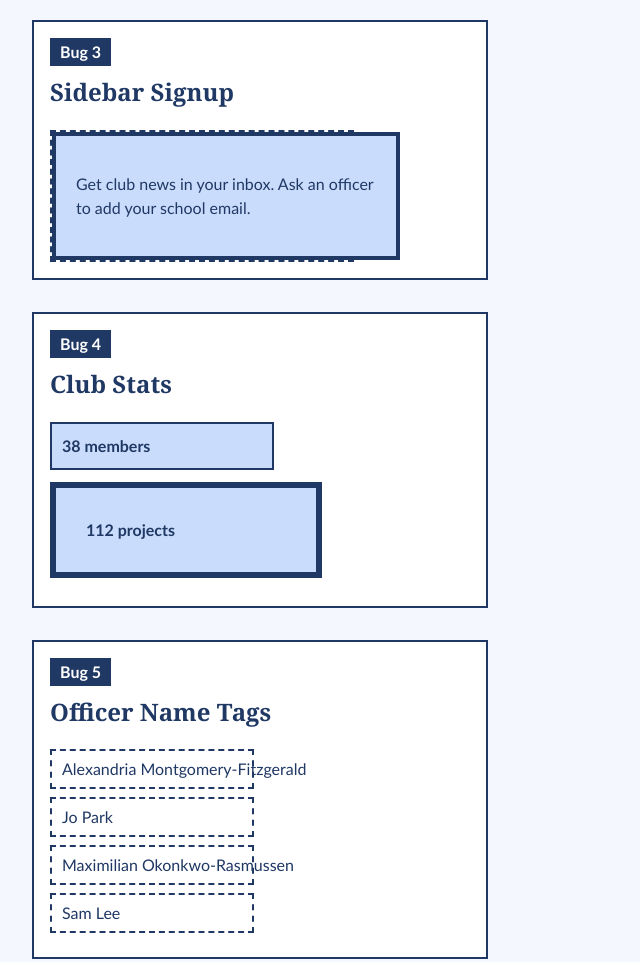
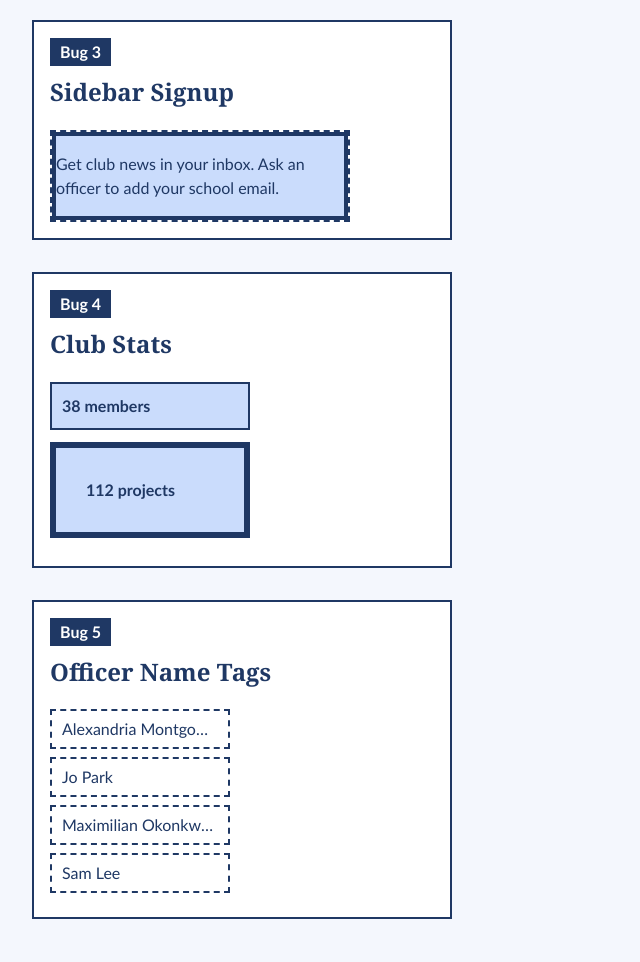
Before and after one commit to tshum3390/box-model, a plain HTML site: page starter 1/starter/overflow-lab.html in a window 1280 px wide. Shown: the part 680-1642 px from the top of the page, without its empty margins (0-640 px from the left). Drawn offline with Linux system fonts and the light colour scheme.

Commit message:
Block 1: overflow lab and border-box reset

```diff
--- a/starter 1/starter/css/overflow-lab.css
+++ b/starter 1/starter/css/overflow-lab.css
@@ -4,6 +4,12 @@
    ========================================================== */
 
 /* ---------- Provided styles: do not change these ---------- */
+
+*,
+*::before,
+*::after {
+  box-sizing: border-box;
+}
 
 body {
   font-family: Calibri, Arial, sans-serif;
@@ -46,6 +52,7 @@ h2 {
    but readers still need to reach every announcement. */
 .announcements {
   height: 160px;
+  overflow-x: auto;
 }
 
 
@@ -55,6 +62,7 @@ h2 {
   background-color: #1E2761;
   color: #CADCFC;
   padding: 12px;
+  overflow-y: auto;
 }
 
 
@@ -67,7 +75,7 @@ h2 {
 
 .signup-box {
   width: 100%;
-  padding: 20px;
+  padding: 0px;
   border: 4px solid #1F3864;
   background-color: #CADCFC;
 }
@@ -100,6 +108,8 @@ h2 {
   border: 2px dashed #1F3864;
   padding: 6px 10px;
   margin: 0 0 8px;
+  overflow: hidden;
+  text-overflow: ellipsis;
 }
 
 
--- a/starter 1/starter/css/style.css
+++ b/starter 1/starter/css/style.css
@@ -4,7 +4,13 @@
    ========================================================== */
 
 /* ---------- Provided styles: do not change these ---------- */
-* {outline: 1px solid red;}
+
+*,
+*::before,
+*::after {
+  box-sizing: border-box;
+}
+
 body {
   font-family: Calibri, Arial, sans-serif;
   color: #1F3864;
@@ -33,7 +39,7 @@ h1, h2, h3 {
 
 .card {
   background-color: #FFFFFF;
-  width: 326px;
+  width: 400px;
   padding: 24px;
   border: 3px solid #1F3864;
   margin-top: 16px;
```
